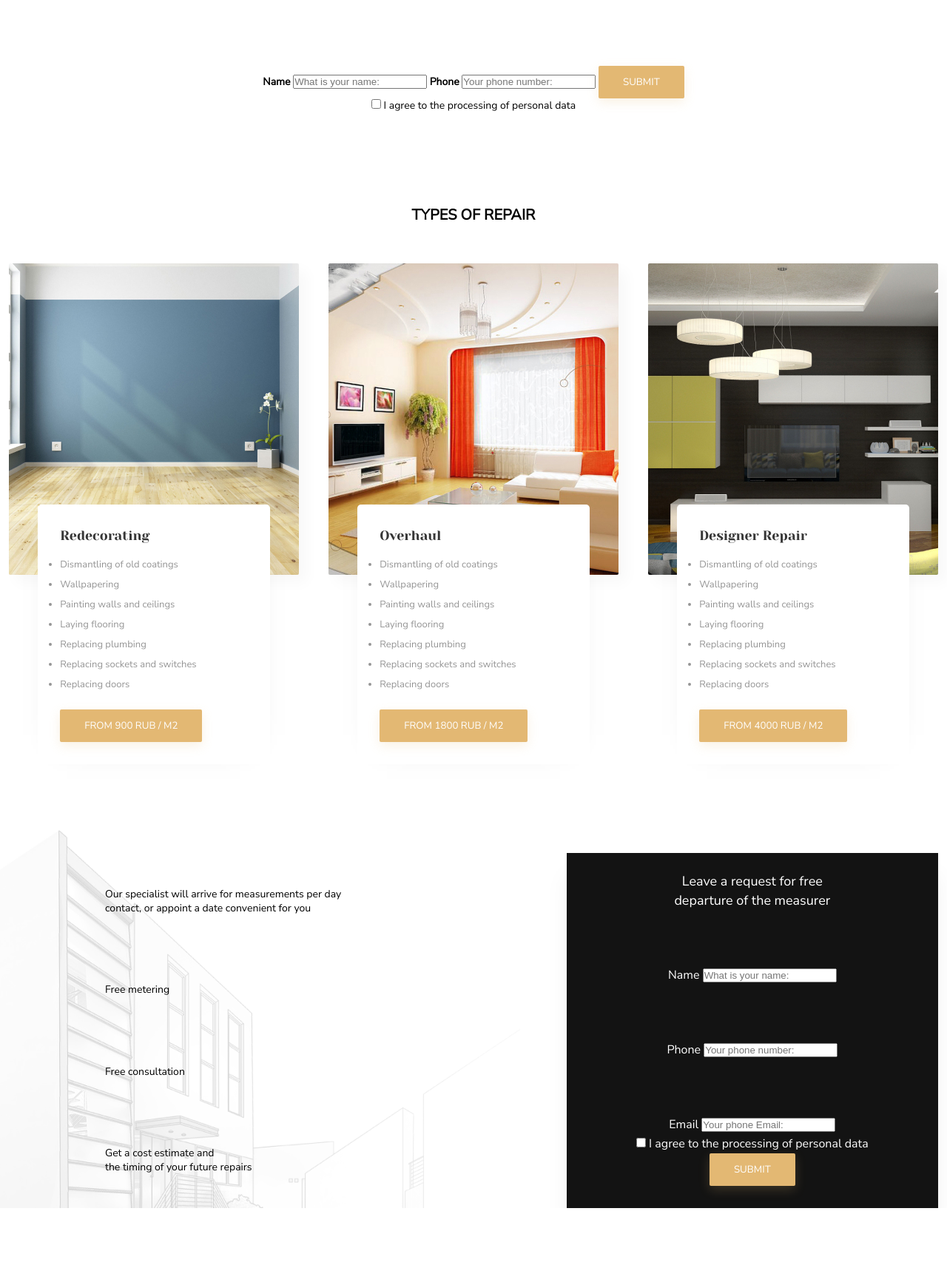
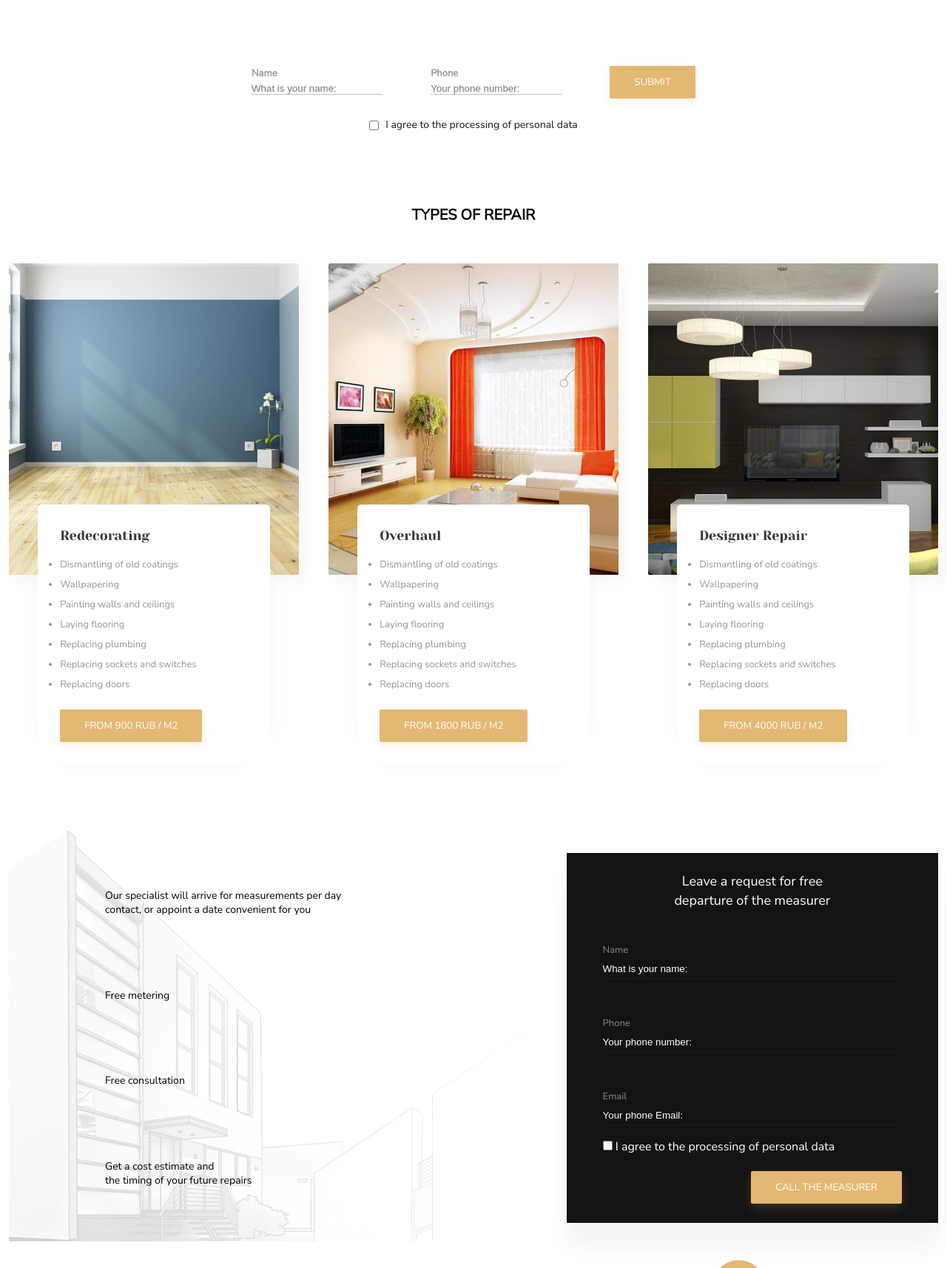
Before and after one commit to glebsmurzjonoks/landing_maket, a plain HTML site: page index.html in a window 1280 px wide. Shown: the part 2350-4064 px from the top of the page at 74% size. Before the commit the page ends 3983 px from the top, so only its background shows below. Drawn offline with Linux system fonts and the light colour scheme.

Commit message:
Adding few new sections, and imges

```diff
--- a/css/style.css
+++ b/css/style.css
@@ -97,6 +97,24 @@ header {
     border: 0;
     box-shadow: 0px 5px 15px rgba(227, 184, 115, 0.2);
     font-family: 'Nunito Sans';
+}
+
+.header_button2 {
+    text-transform: uppercase;
+    padding: 13px 33px;
+    background: #E3B873;
+    color: #fff;
+    border-radius: 2px;
+    border: 0;
+    box-shadow: 0px 5px 15px rgba(227, 184, 115, 0.2);
+    font-family: 'Nunito Sans';
+    margin-top: 20px;
+    margin-left: auto;
+}
+
+.button__end {
+    display: flex;
+    margin-left: auto;
 }
 
 /* header */
@@ -266,7 +284,7 @@ header {
     height: 913px;
     margin: 0 auto;
     margin-top: -300px;
-    text-align: center;
+    /* text-align: center; */
 }
 
 .online_control_text {
@@ -275,6 +293,77 @@ header {
     line-height: 28px;
     text-align: center;
     text-transform: uppercase;
+}
+
+.form__row {
+    display: flex;
+    justify-content: space-between;
+    max-width: 600px;
+    margin: 0 auto;
+}
+
+.form__row2 {
+    display: flex;
+    justify-content: center;
+    margin-top: 25px;
+    font-family: 'Nunito Sans';
+    font-style: normal;
+    font-weight: 400;
+    font-size: 14px;
+    line-height: 163.68%;
+    color: #181818;
+}
+
+
+.from__text {
+    font-family: 'Nunito Sans';
+    font-style: normal;
+    font-weight: 400;
+    font-size: 13px;
+    line-height: 21px;
+    color: rgba(54, 54, 54, 0.5);
+}
+
+.form__input {
+    border: none;
+    border-bottom: 1px solid rgba(54, 54, 54, 0.3);
+}
+
+.from__text2 {
+    font-family: 'Nunito Sans';
+    font-style: normal;
+    font-weight: 400;
+    font-size: 13px;
+    line-height: 21px;
+    color: rgba(255, 255, 255, 0.5);
+}
+
+.form__input2 {
+    border: none;
+    border-bottom: 1px solid rgba(54, 54, 54, 0.3);
+    background-color: #131313;
+    color: #fff;
+    width: 100%;
+    padding-bottom: 5px;
+}
+
+.form__input2::-webkit-input-placeholder {
+    color: #fff;
+}
+
+.form__input2:last-child {
+    margin-bottom: 16px;
+}
+
+
+
+.online__camera__form {
+    padding-top: 92px;
+    margin: 0 auto;
+}
+
+.checkbox__text {
+    margin-left: 9px;
 }
 
 .camera {
@@ -302,10 +391,6 @@ header {
     text-align: center;
     font-size: 18px;
     line-height: 37px;
-}
-
-.online__camera__form {
-    padding-top: 92px;
 }
 
 .types__of__repair {
@@ -394,14 +479,15 @@ header {
 .request__form__section {
     background: url('../img/advantage_img.png');
     background-repeat: no-repeat;
+    max-width: 1256px;
+    margin: 0 auto;
+
 }
 
 .advantage__list__main {
     display: flex;
     margin: 0 auto;
     padding-top: 120px;
-    max-width: 1256px;
-    height: 600px;
     justify-content: space-between;
 }
 
@@ -423,17 +509,34 @@ header {
     font-weight: 400;
     font-size: 16px;
     line-height: 26px;
-    text-align: center;
+    /* text-align: center; */
+    padding: 0 49px;
+    min-height: 500px;
 }
 
 .request__form__header {
     margin-top: 25px;
-    margin-bottom: 75px;
+    margin-bottom: 40px;
     font-size: 18px;
+    text-align: center;
 }
 
 .request__form__element {
-    margin-bottom: 75px;
+    margin-bottom: 30px;
+}
+
+.pig__baner {
+    font-family: 'Nunito Sans';
+    font-style: normal;
+    font-weight: 400;
+    font-size: 18px;
+    line-height: 26px;
+    text-shadow: 0px 3px 10px rgba(227, 184, 115, 0.15);
+    display: flex;
+    margin-top: 40px;
+    color: #E3B873;
+    justify-content: end;
+    align-items: center;
 }
 
 /* Third Section */
--- a/index.html
+++ b/index.html
@@ -118,17 +118,25 @@
             </div>
 
             <div class="online__camera__form">
-                <label for="email"><b>Name</b></label>
-                <input type="text" placeholder="What is your name:" name="email" required>
+                <div class="form__row">
+                    <div class="form_column">
+                        <label for="Name" class="from__text"><b>Name</b></label><br>
+                        <input type="text" class="form__input" placeholder="What is your name:" name="Name" required>
+                    </div>
 
-                <label for="phn"><b>Phone</b></label>
-                <input type="text" placeholder="Your phone number:" name="phn" required>
+                    <div>
+                        <label for="phn" class="from__text"><b>Phone</b></label><br>
+                        <input type="text" class="form__input" placeholder="Your phone number:" name="phn" required>
+                    </div>
 
-                <button class="header_button">Submit</button>
+                    <button class="header_button">Submit</button>
 
-                <br>
-                <input type="checkbox" id="vehicle1" name="vehicle1" value="Bike">
-                <label for="vehicle1">I agree to the processing of personal data</label>
+                </div>
+                <div class="form__row2">
+                    <input type="checkbox" id="vehicle1" name="vehicle1" value="Bike" class="form__checkbox">
+                    <label for="vehicle1"><span class="checkbox__text">I agree to the processing of personal
+                            data</span></label>
+                </div>
             </div>
         </section>
 
@@ -205,26 +213,32 @@
                     <p class="request__form__header">Leave a request for free<br>
                         departure of the measurer</p>
                     <div class="request__form__element">
-                        <label for="name">Name</label>
-                        <input type="text" placeholder="What is your name:" name="name" required>
+                        <label for="name" class="from__text2">Name</label><br>
+                        <input type="text" class="form__input2" placeholder="What is your name:" name="name" required>
                     </div>
                     <div class="request__form__element">
-                        <label for="phn">Phone</label>
-                        <input type="text" placeholder="Your phone number:" name="phn" required>
+                        <label for="phn" class="from__text2">Phone</label><br>
+                        <input type="text" class="form__input2" placeholder="Your phone number:" name="phn" required>
                     </div>
 
                     <div>
-                        <label for="email">Email</label>
-                        <input type="email" placeholder="Your phone Email:" name="email" required>
+                        <label for="email" class="from__text2">Email</label><br>
+                        <input type="email" class="form__input2" placeholder="Your phone Email:" name="email" required>
                     </div>
 
                     <div>
                         <input type="checkbox" id="vehicle1" name="vehicle1" value="Bike">
                         <label for="vehicle1">I agree to the processing of personal data</label>
                     </div>
+                    <div class="button__end">
+                        <button class="header_button2">CALL THE MEASURER</button>
+                    </div>
 
-                    <button class="header_button">Submit</button>
                 </div>
+            </div>
+            <div class="pig__baner">
+                <img src="./img/Pig.png" alt="">
+                <p>Help save 10 - 20% of the <br> cost of materials</p>
             </div>
         </div>
         <!-- Third Section -->
```
Also changed, not shown: img/Pig.png (added).
